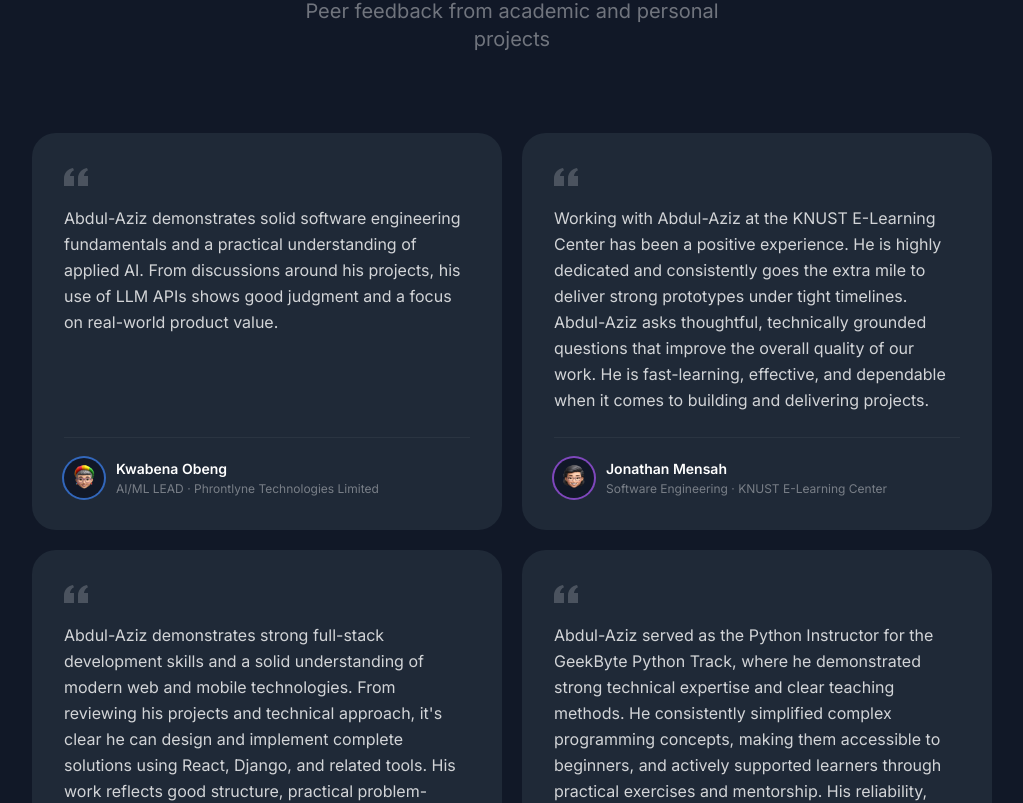
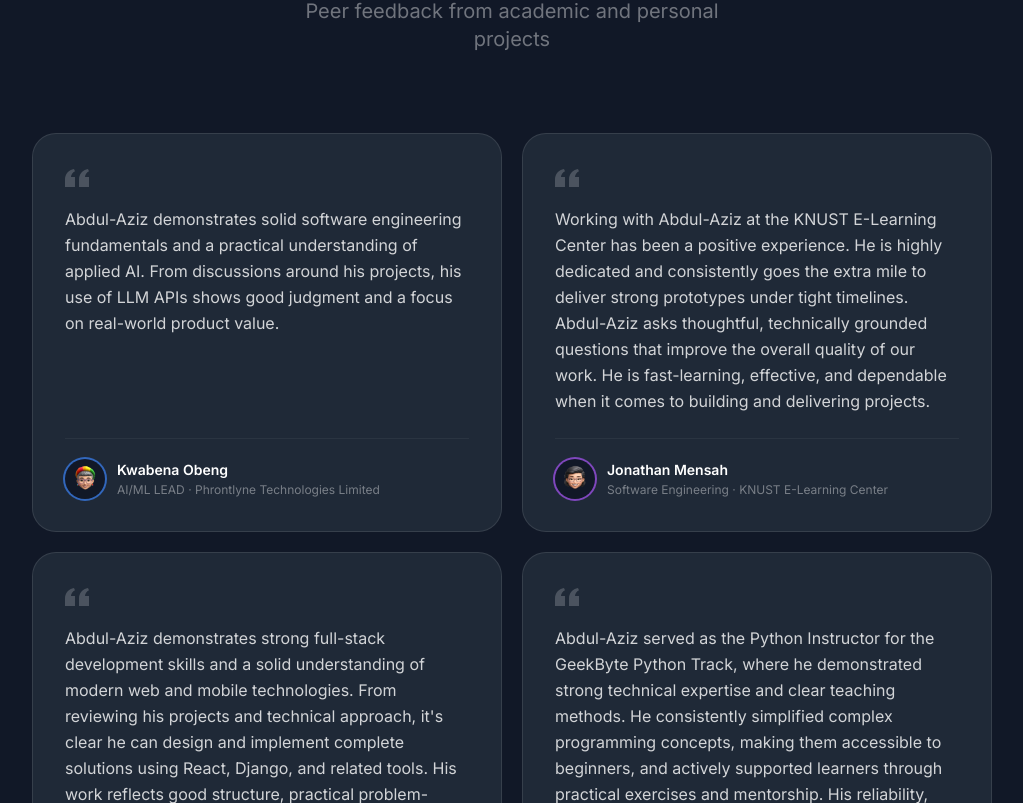
Before and after one commit to aaziblim/new-portfolio-website, a Next.js app: page / in a window 1280 px wide. Shown: the part 3297-4100 px from the top of the page, without its empty margins (128-1151 px from the left). Built offline with nearby package versions, Linux system fonts and the light colour scheme; a web font is replaced by a local one.

Commit message:
Add nice outline to testimonial card

```diff
--- a/src/sections/Testimonials.tsx
+++ b/src/sections/Testimonials.tsx
@@ -55,7 +55,7 @@ export const TestimonialsSection = () => {
           {testimonials.map((testimonial) => (
             <div
               key={testimonial.name}
-              className="group bg-gray-800 rounded-3xl p-6 md:p-8 flex flex-col min-h-[280px] hover:bg-gray-800/80 hover:-translate-y-px transition-all duration-150 ease-out"
+              className="group bg-gray-800 rounded-3xl p-6 md:p-8 flex flex-col min-h-[280px] border border-white/10 hover:border-white/15 hover:bg-gray-800/80 hover:-translate-y-px transition-all duration-150 ease-out"
             >
               {/* Subtle quote accent at top */}
               <div className="mb-4">
```
